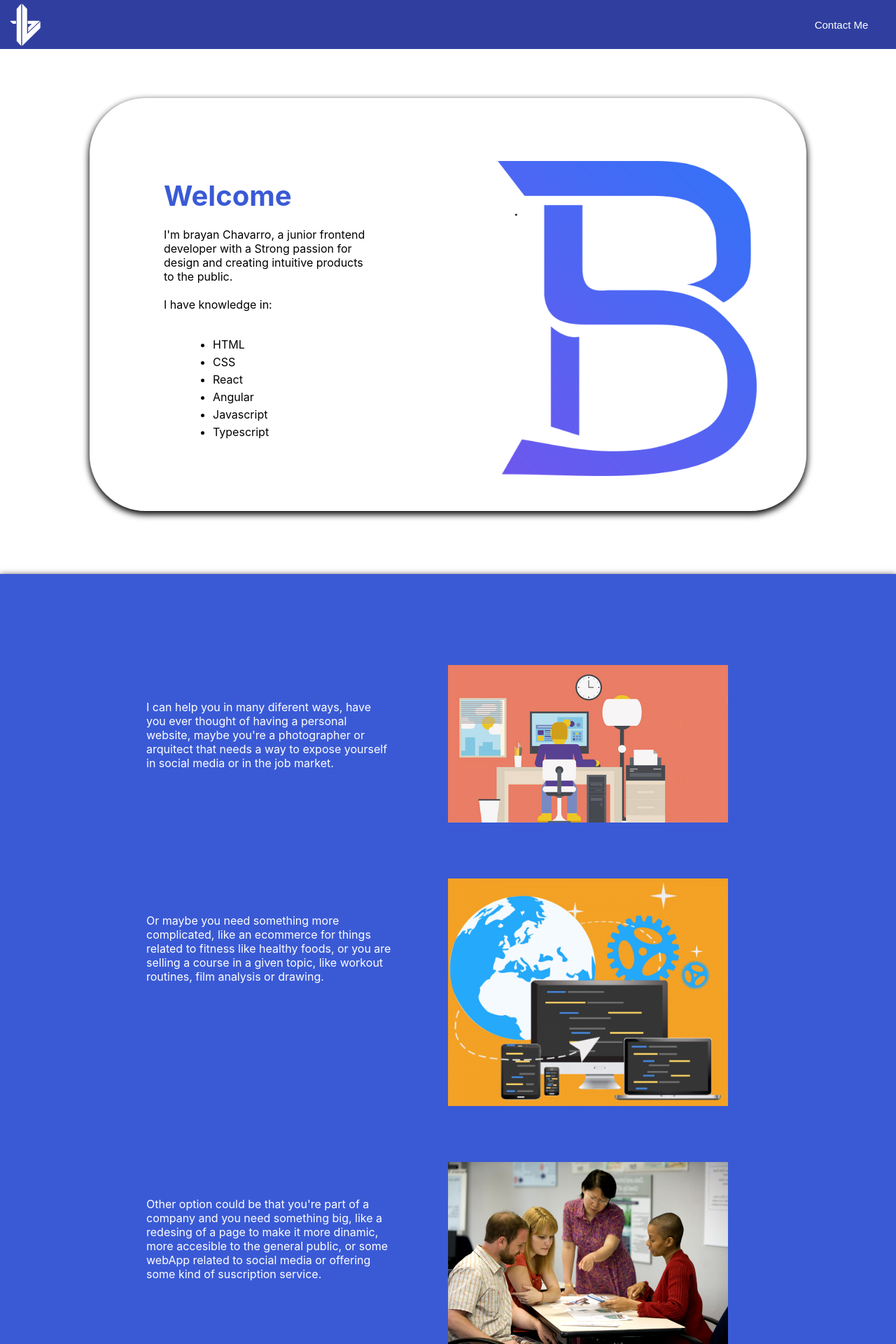
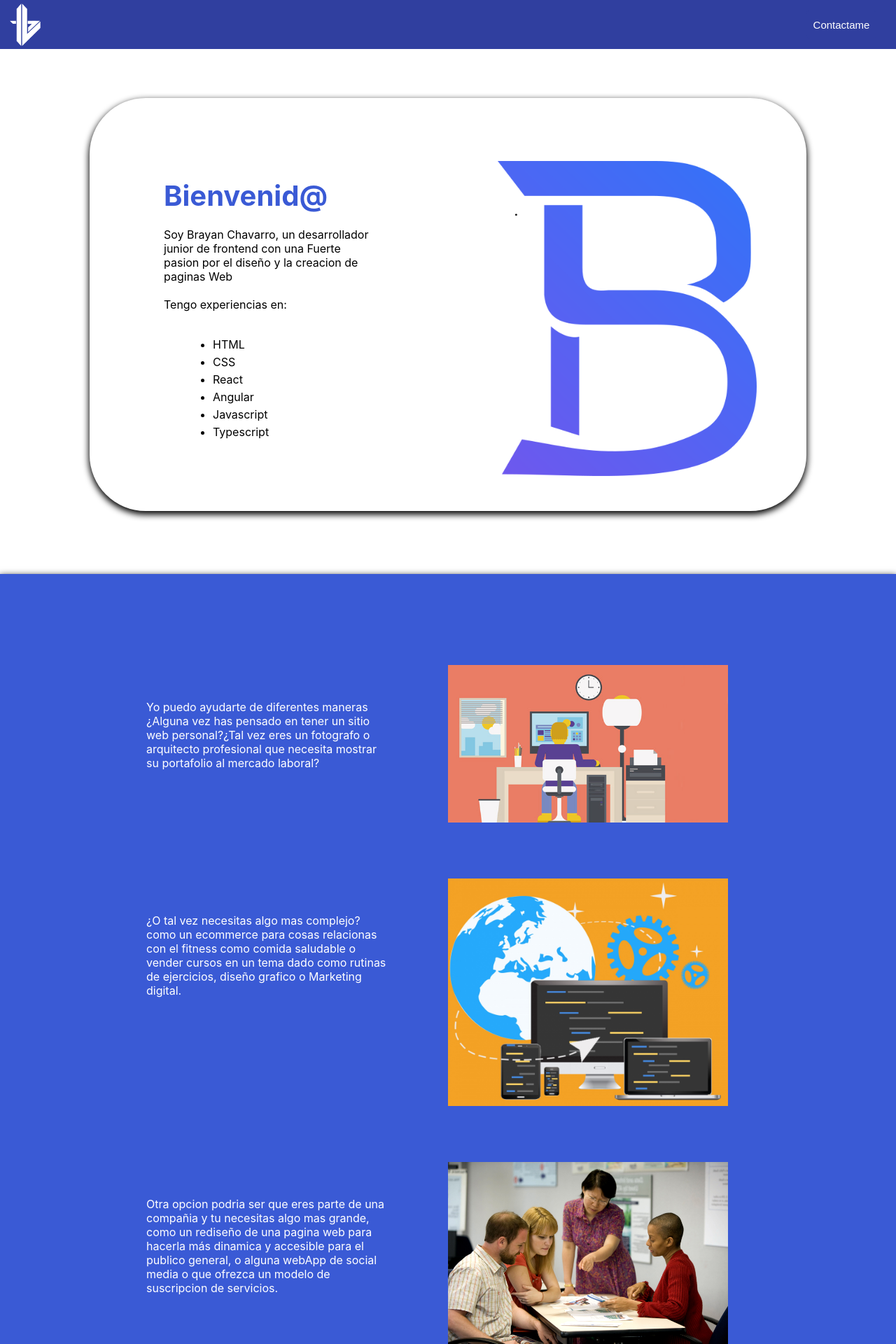
Before and after one commit to brayanCh/portfolio-react, a React (Create React App) app: page / in a window 1280 px wide. Shown: the top 1920 px of the page at 70% size. Built offline with nearby package versions, Linux system fonts and the light colour scheme.

Commit message:
paso a español 1/?

```diff
--- a/src/components/bar.js
+++ b/src/components/bar.js
@@ -17,7 +17,7 @@ const Navbar = props => {
             <img alt="logo" onClick={() => pasar("/")} src={logoSrc} />
 
             <div className="item-container">
-                <button onClick={() => pasar("/contact")} >Contact Me</button>
+                <button onClick={() => pasar("/contact")} >Contactame</button>
             </div>
 
         </nav>
--- a/src/components/footer.js
+++ b/src/components/footer.js
@@ -5,7 +5,7 @@ const Footer = () => {
     return (
         <footer className="flexcenter footer">
 
-            <h3>Related Accounts</h3>
+            <h3>Metodos de contacto</h3>
 
             <a>LinkedIn <img src={linkSrc} alt="logo linkedin"/></a>
             <a>Github <img src={githubSrc} alt="logo github"/></a>
--- a/src/pages/contact.js
+++ b/src/pages/contact.js
@@ -15,17 +15,17 @@ const Contact = () => {
 
     return(
         <form className="oval-module flexcenter shadow form-cont" onSubmit={enviar} >
-            <h2> Contact </h2>
+            <h2> Contacto </h2>
 
             <EmailInput message="Email" value={email} setter={setEmail}/>
 
-            <Input message="Name" value={name} setter={setName}/>
+            <Input message="Nombre" value={name} setter={setName}/>
 
-            <Input message="Subject" value={subject} setter={setSubject}/>
+            <Input message="Asunto" value={subject} setter={setSubject}/>
 
-            <InputArea message="Content" value={content} setter={setContent}/>
+            <InputArea message="Contenido" value={content} setter={setContent}/>
 
-            <ButtonForm>Send it</ButtonForm>
+            <ButtonForm>Enviar</ButtonForm>
 
         </form>
     );
--- a/src/pages/content.js
+++ b/src/pages/content.js
@@ -8,9 +8,11 @@ const Content = () => {
         <div className="content-container shadow">
 
             <div className="paragraph column-container">
-                <p> I can help you in many diferent ways, have you ever thought of having
-                    a personal website, maybe you're a photographer or arquitect that
-                    needs a way to expose yourself in social media or in the job market.</p>
+                <p>
+                    Yo puedo ayudarte de diferentes maneras ¿Alguna vez has pensado
+                    en tener un sitio web personal?¿Tal vez eres un fotografo o arquitecto
+                    profesional que necesita mostrar su portafolio  al mercado laboral?
+                </p>
 
                 <img src={img1} alt="" />
             </div>
@@ -18,17 +20,23 @@ const Content = () => {
             <div className="paragraph column-container">
 
 
-                <p> Or maybe you need something more complicated, like an ecommerce for
-                things related to fitness like healthy foods, or you are selling a course
-                in a given topic, like workout routines, film analysis or drawing.</p>
+                <p>
+                    ¿O tal vez necesitas algo mas complejo? como un ecommerce
+                    para cosas relacionas con el fitness como comida saludable
+                    o vender cursos en un tema dado como rutinas de ejercicios,
+                    diseño grafico o Marketing digital.
+                </p>
 
                 <img src={img2} alt="" />
             </div>
             <div className="paragraph column-container">
-                <p> Other option could be that you're part of a company and you
-                need something big, like a redesing of a page to make it more dinamic,
-                more accesible to the general public, or some webApp related to social
-                media or offering some kind of suscription service. </p>
+                <p>
+                    Otra opcion podria ser que eres parte de una compañia y tu
+                    necesitas algo mas grande, como un rediseño de una pagina
+                    web para hacerla más dinamica y accesible para el publico
+                    general, o alguna webApp de social media o que ofrezca un modelo
+                    de suscripcion de servicios.
+                </p>
 
                 <img src={img3} alt="" />
             </div>
--- a/src/pages/intro.js
+++ b/src/pages/intro.js
@@ -7,11 +7,17 @@ const Intro = () => {
 
                 <div className="intro-text" >
 
-                    <h2> Welcome </h2>
+                    <h2> Bienvenid@ </h2>
 
-                    <p>I'm brayan Chavarro, a junior frontend developer with a Strong passion
-                        for design and creating intuitive products to the public. <br/>  <br/>
-                        I have knowledge in:</p>
+                    <p>
+                        Soy Brayan Chavarro, un desarrollador junior de frontend con una
+                        Fuerte pasion por el diseño y la creacion de paginas Web
+
+                        <br />
+                        <br />
+
+                        Tengo experiencias en:
+                    </p>
 
                     <ul>
                         <li>HTML</li>
```
